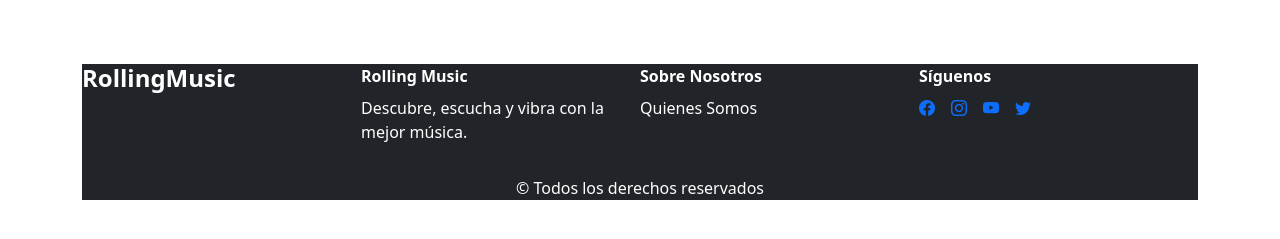
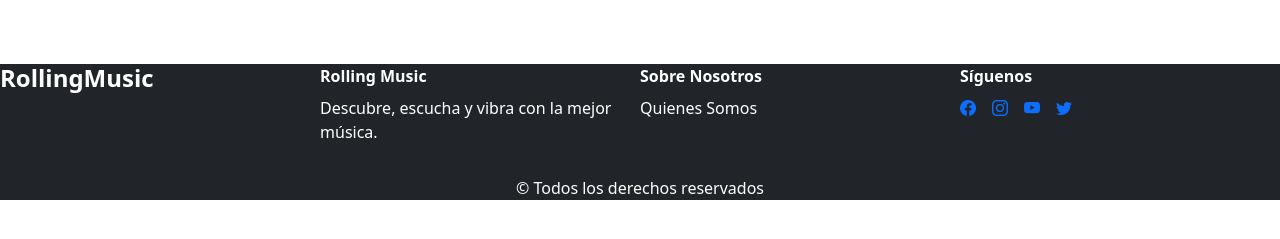
Before and after one commit to pmarino2013/rollingmusic, a React (Vite) app: page / in a window 1280 px wide. Shown: the part 395-634 px from the top of the page. Built offline with nearby package versions, Linux system fonts and the light colour scheme.

Commit message:
estilos de about y footer corregido

```diff
--- a/src/components/FooterApp.jsx
+++ b/src/components/FooterApp.jsx
@@ -1,16 +1,14 @@
-import React from 'react'
-import {Link} from 'react-router-dom'
+import React from "react";
+import { Link } from "react-router-dom";
 
 export const FooterApp = () => {
   return (
-    <div className="container">
-    <div className="d-flex bg-dark text-white justify-content-between align-items-start flex-wrap">
-
+    <div className="container-fluid p-0 ">
+      <div className="d-flex bg-dark text-white justify-content-between align-items-start flex-wrap ">
         {/* Texto como logo */}
         <div className="col-12 col-md-3 mb-4">
           <h4 className="fw-bold">RollingMusic</h4>
         </div>
-
 
         <div className="d-flex col-12 col-md-9 justify-content-end flex-wrap">
           <ul className="list-unstyled col-12 col-md-4 mb-4">
@@ -25,21 +23,29 @@ export const FooterApp = () => {
           <ul className="list-unstyled col-12 col-md-4 mb-4">
             <li className="fw-bold mb-2">Síguenos</li>
             <li className="d-flex align-items-center gap-3">
-          <a href="#"><i className="bi bi-facebook"></i></a>
-          <a href="#"><i className="bi bi-instagram"></i></a>
-          <a href="#"><i className="bi bi-youtube"></i></a>
-          <a href="#"><i className="bi bi-twitter"></i></a>
+              <a href="#">
+                <i className="bi bi-facebook"></i>
+              </a>
+              <a href="#">
+                <i className="bi bi-instagram"></i>
+              </a>
+              <a href="#">
+                <i className="bi bi-youtube"></i>
+              </a>
+              <a href="#">
+                <i className="bi bi-twitter"></i>
+              </a>
             </li>
           </ul>
         </div>
-      <div className='container'>
-<p className='text-center mb-0 mt-2'>&copy; Todos los derechos reservados</p>
-    </div>
-
+        <div className="container">
+          <p className="text-center mb-0 mt-2">
+            &copy; Todos los derechos reservados
+          </p>
         </div>
       </div>
+    </div>
+  );
+};
 
-  )
-}
-
-export default FooterApp
+export default FooterApp;
```
Lines whose indentation alone changed are shown as unchanged.
